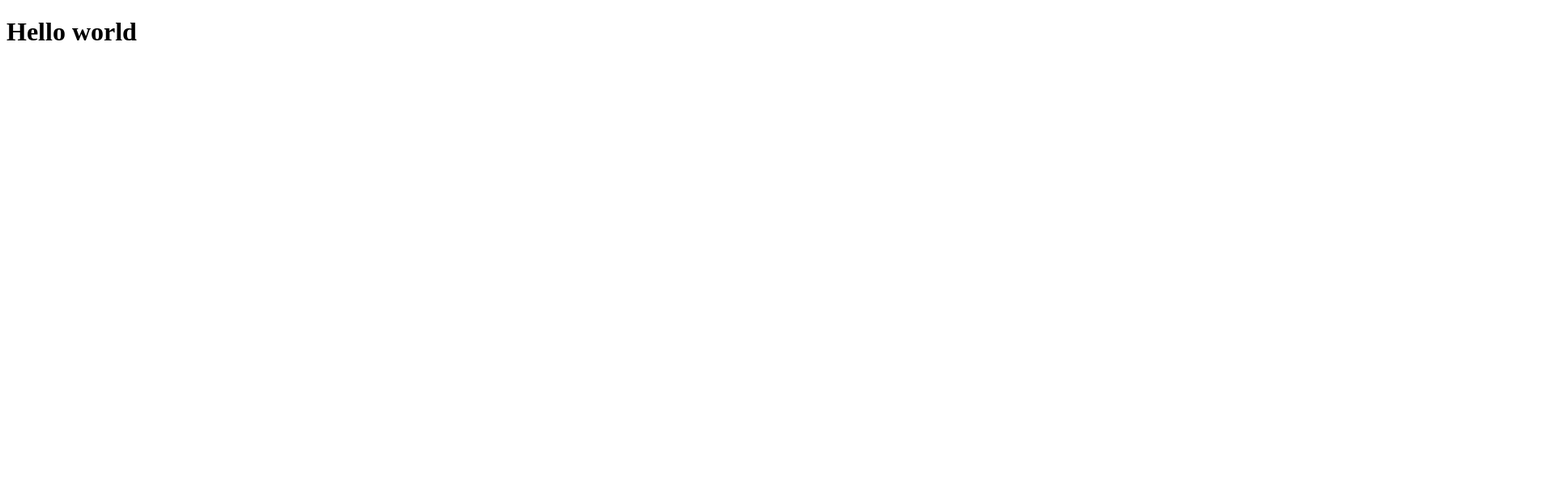
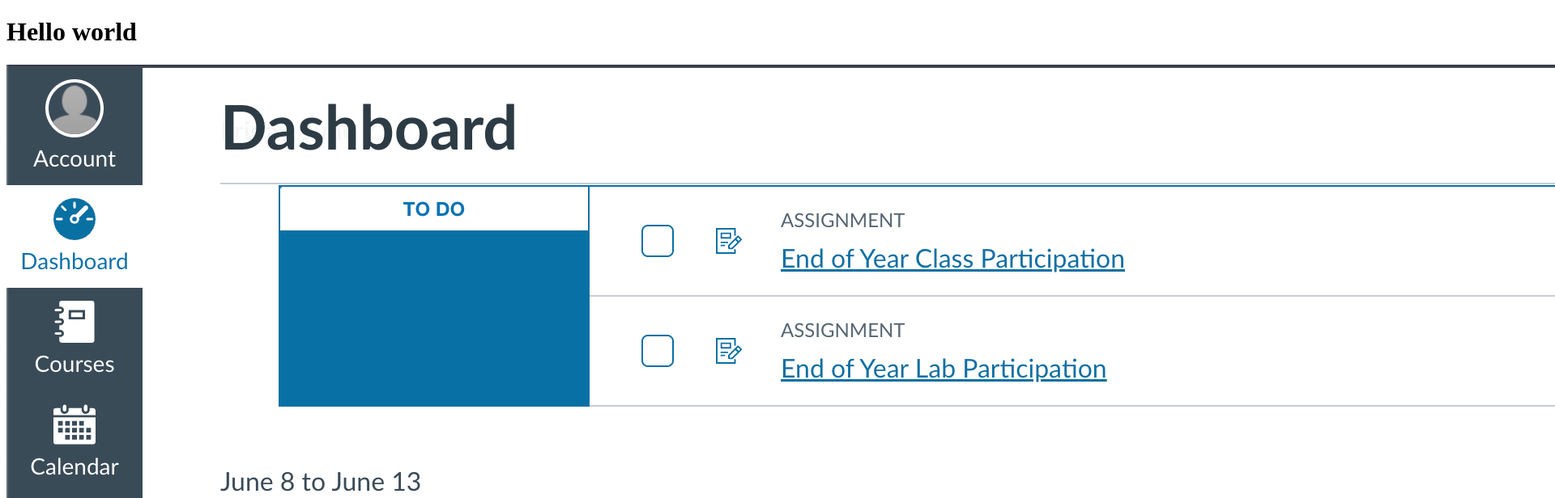
Before and after one commit to barence/ChessWebsite, a plain HTML site: page index.html in a window 1280 px wide. Shown: the top 616 px of the page at 81% size, 1920 px wide, since content can reach past the window. Drawn offline with Linux system fonts and the light colour scheme.

Commit message:
Update index.html

```diff
--- a/index.html
+++ b/index.html
@@ -10,7 +10,7 @@
     </head>
     <body>
         <h1>Hello world</h1>
-        <img src="ChessWebsite/" alt=""
+        <img src="/ChessWebsite/Dashboard.png" alt=""
         <nav class="container">
             <div class="white"></div>
             <div class="black"></div>
```
